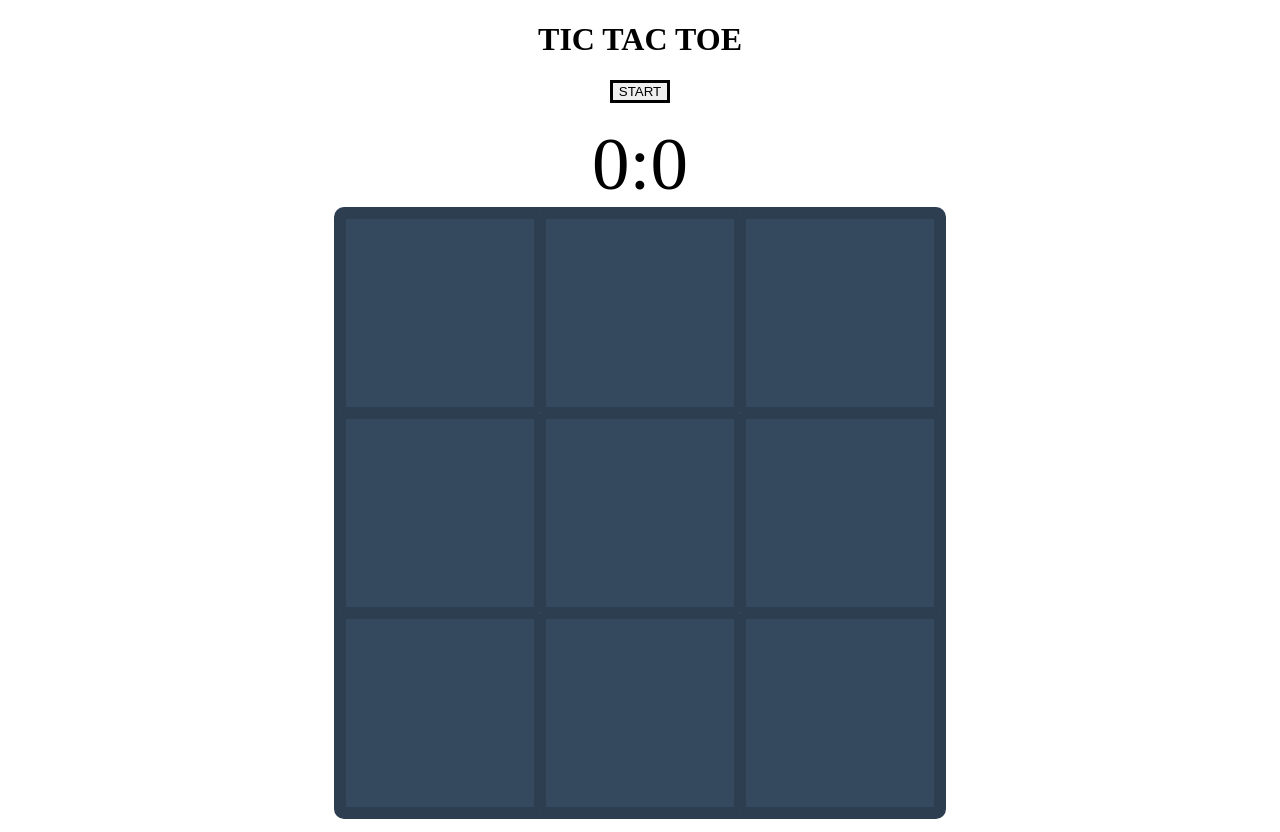
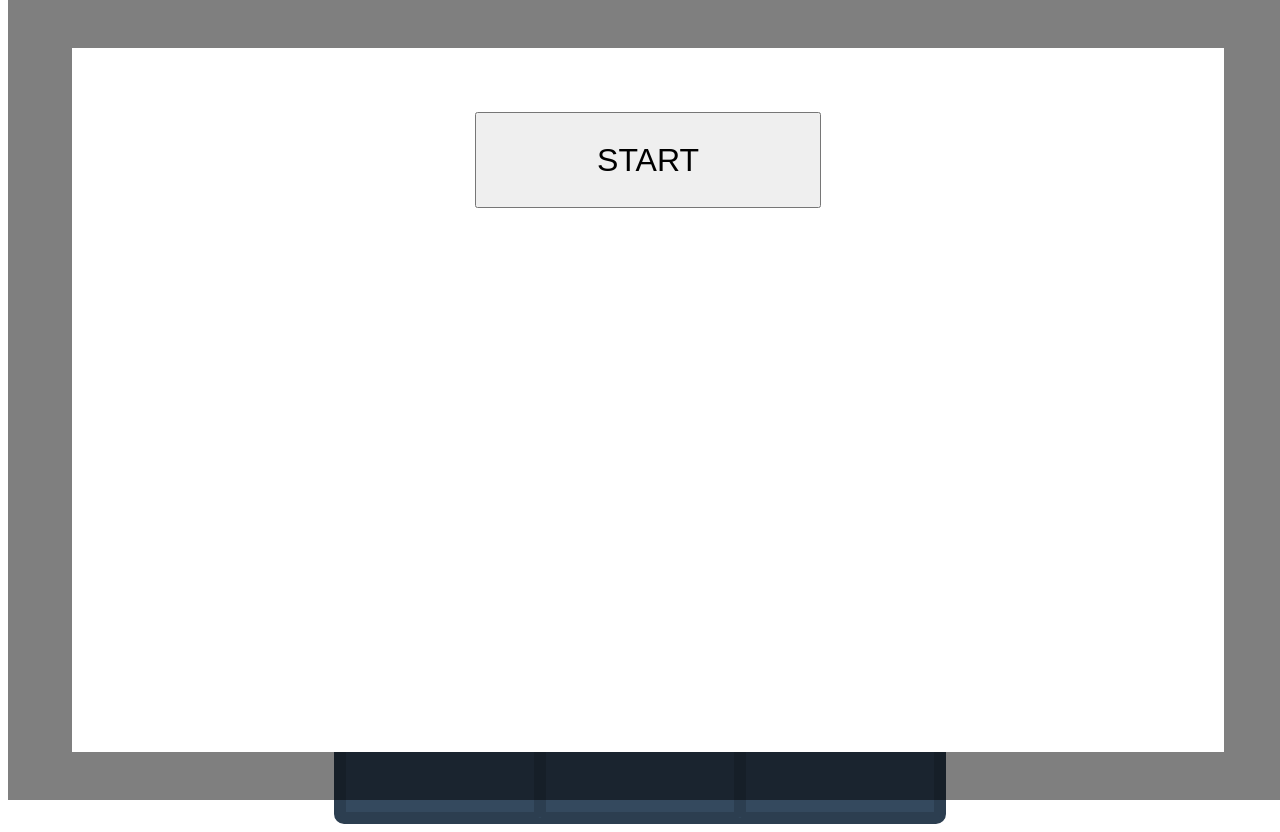
Before and after one commit to mrnguyener21/tic-tac-toe-game, a plain HTML site: page index.html in a window 1280 px wide. Drawn offline with Linux system fonts and the light colour scheme.

Commit message:
creating a basic start menu

```diff
--- a/index.html
+++ b/index.html
@@ -10,11 +10,15 @@
 
     <body>
         <div class='container'>
-            <h1 class='ticTacToe'>TIC TAC TOE</h1>
 
+            <div class='startModal'>
+                <div id='startWindow'>
+                   <button id='start'>START</button>
+                </div>
+            </div>
 
             <div class="headingCountainer">
-                <button id="heading">START</button>
+                <DIV id="heading">START</DIV>
                 <br>
                 <div class='score'></div>
             </div>
@@ -41,8 +45,6 @@
             </div>
         </section>
 
-        <!-- create a pop up html. probably needs to be commented out and when one of the winning conditions are met, block the comments out to toggle  the pop up on -->
-        <!-- add a play again button -->
 
         <script src="script.js"></script>
     </body>
--- a/style.css
+++ b/style.css
@@ -1,9 +1,35 @@
-.ticTacToe{
+/* .startModal{
+    display: none;
+} */
+.startModal{
+    position: absolute;
+    top:0;
+    height:100%;
+    width: 100%;
     display: flex;
     justify-content: center;
-    align-content: center;
+    align-items: center;
+    background-color: rgba(0, 0,0,.5);
+}
+#startWindow {
+    background-color: white;
+    padding-top: 5%;
+    width: 90%;
+    height: 80%;
+    display: flex;
+    justify-content: flex-start;
+    align-items: center;
+    flex-direction: column;
+}
 
+#start{
+    width: 30%;
+    height: 15%;
+    font-size: xx-large;
 }
+
+
+
 
 .buttonContainer {
    display: flex;
@@ -19,7 +45,8 @@
 }
 
 #heading{
-    border: solid;
+    margin-top: 5%;
+    font-size: 200%;
 }
  .score {
      display: flex;
```
